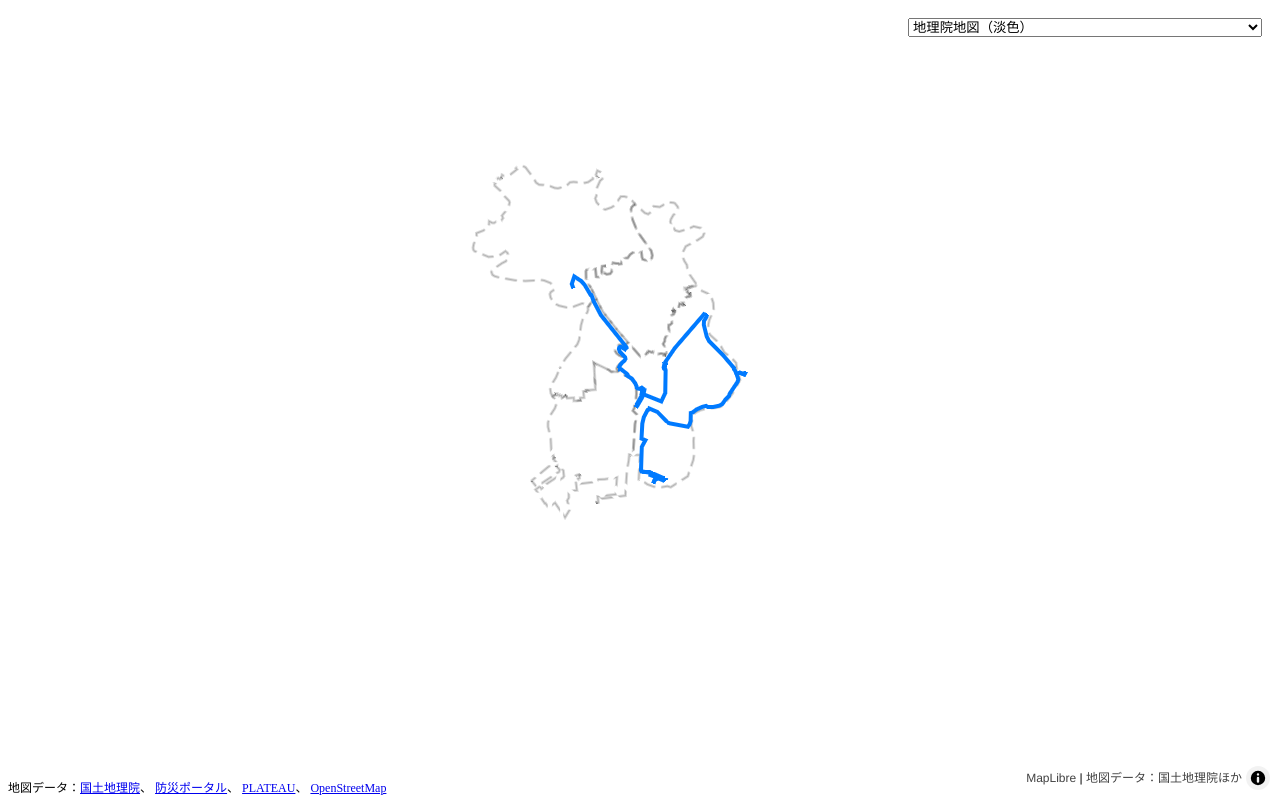
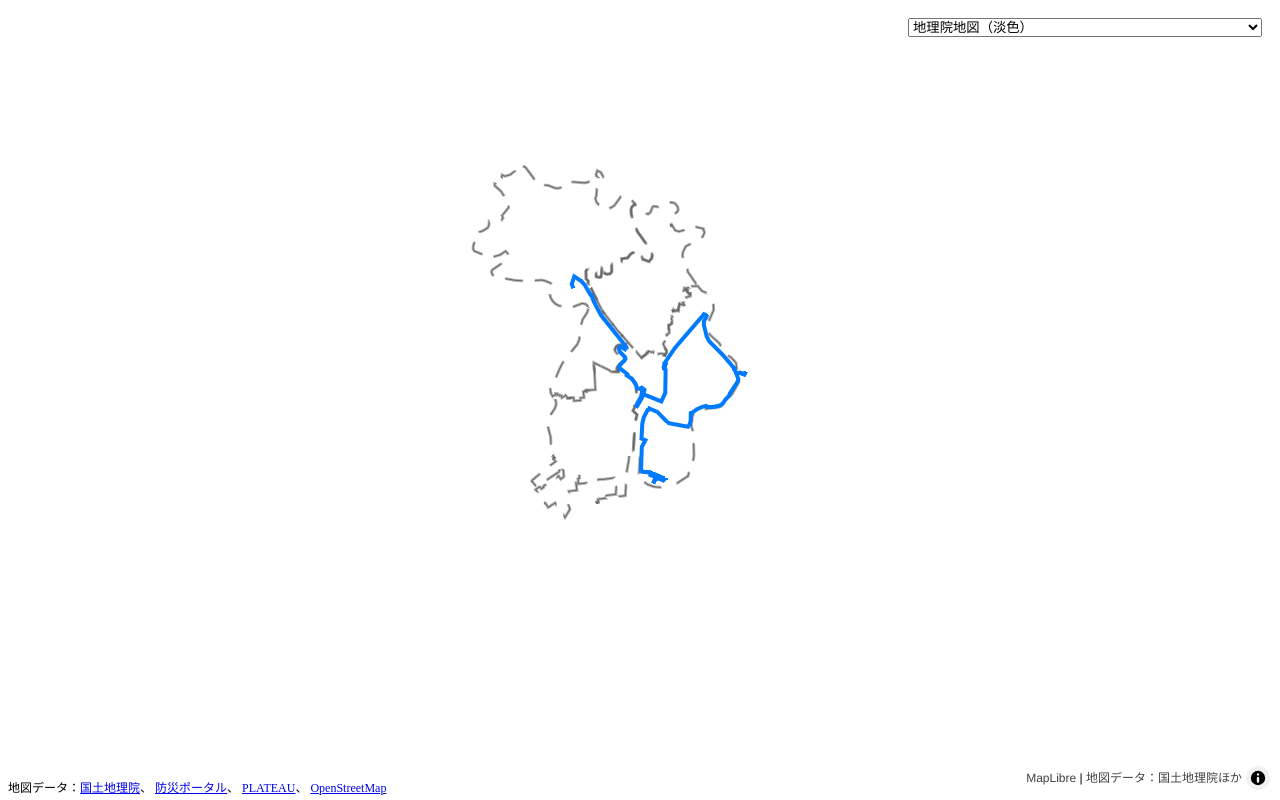
Before and after one commit to onochin/r_facilities, a plain HTML site: page index.html in a window 1280 px wide. Drawn offline with nearby package versions, Linux system fonts and the light colour scheme; no server answers.

Commit message:
破線調整
Signed-off-by: onochin <126230837+onochin@users.noreply.github.com>

```diff
--- a/index.html
+++ b/index.html
@@ -111,8 +111,8 @@
             paint: {
               'line-color': '#666666',
               'line-width': 3,
-              'line-blur': 3,
-              'line-dasharray': [4, 2]
+              'line-blur': 1,
+              'line-dasharray': [6, 4]
             }
           }
         ]
```
